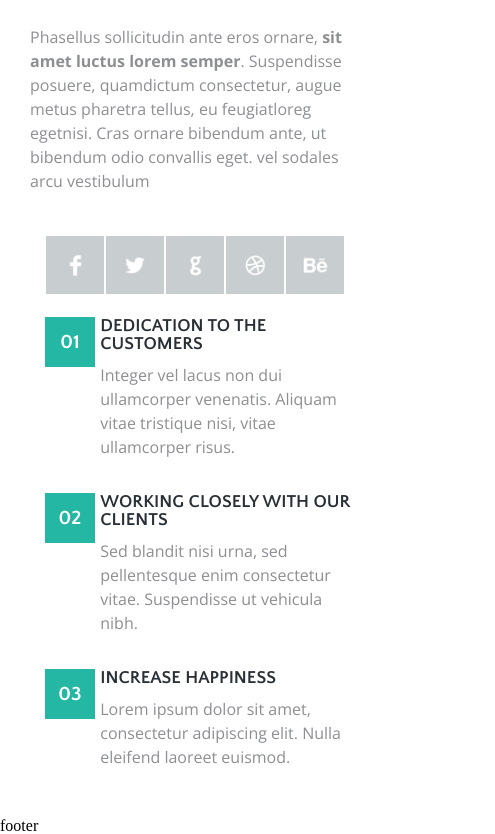
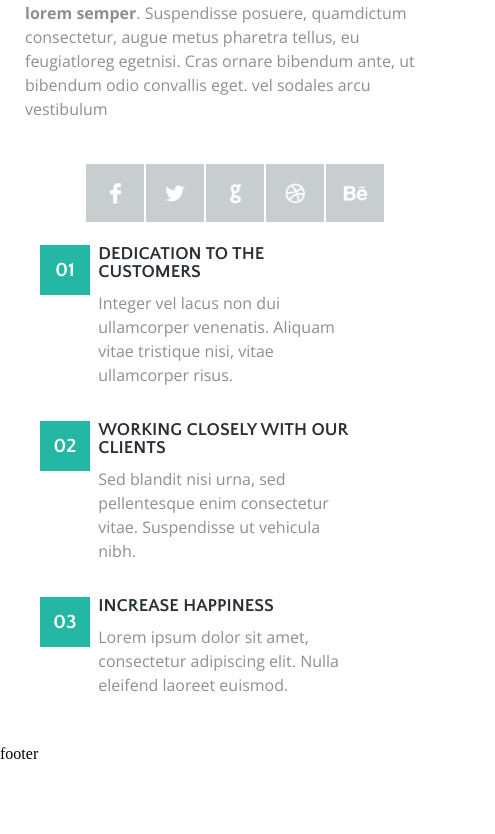
Before and after one commit to omedvedew/blog-project, a plain HTML site: page index.html in a window 390 px wide. Shown: the part 1148-1982 px from the top of the page, 495 px wide, since content can reach past the window. After the commit the page ends 1910 px from the top, so only its background shows below. Drawn offline with nearby package versions, Linux system fonts and the light colour scheme.

Commit message:
fixed adaptivity

```diff
--- a/style.css
+++ b/style.css
@@ -403,13 +403,7 @@
     }
 }
 
-@media (max-width:768px) {
-    .menu {
-        width: 1000px;
-    }
-}
-
-@media (max-width:425px) {
+@media (max-width:850px) {
     .header-container {
         height: fit-content;
     }
@@ -448,20 +442,71 @@
     }
 }
 
-@media (max-width:375px) {
-    .col-md-6 {
-        width: 400px;
+@media (max-width: 480px) {
+    html {
+        width: 480px;
     }
 
-    header {
-        width: 425px;
+    .row {
+        margin: 0;
+        padding: 0;
     }
 
-    .content {
-        width: 425px;
+    .header-container {
+        height: fit-content;
+        width: 480px;
+    }
+    .content, .cover {
+        flex-direction: column;
+        padding: 15px;
+        width: 480px;
+    }
+    .col-md-6 {
+        width: 480px;
+    }
+    .search {
+        left: 80px;
     }
 
-    .cover-container {
-        width: 425px;
+    .col-md-12 {
+        flex-direction: column;
+        width: 430px;
+    }
+
+    .about {
+        width: 460px;
+    }
+
+    .description {
+        width: 420px;
+    }
+
+    .goals {
+        width: 460px;
+    }
+
+    .goals p {
+        width: 250px;
+    }
+
+    .goals h3 {
+        width: 250px;
+    }
+
+
+    .share-container {
+        justify-content: center;
+        margin-bottom: 15px;
+    }
+
+    .cover-buttons {
+        display: flex;
+        margin: 0;
+        justify-content: center;
+    }
+
+    [class*="col-"] {
+        margin: 0;
+        padding: 0;
     }
 }
```
